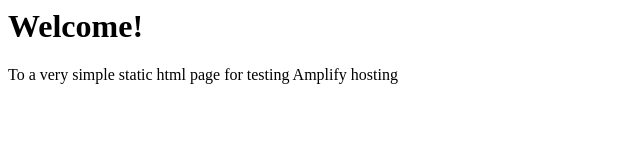
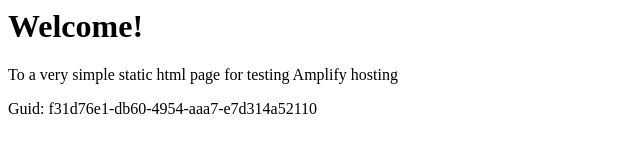
Before and after one commit to aws-aemilia-icn/Github-PR-Commit-Integration-Test-DoNotTouch-Gith-OKSLNVO2-v1-preprod-ap-northeast-2, a website: page src/index.html in a window 1280 px wide. Shown: the whole page, without its empty margins (0-640 px from the left). Drawn offline with Linux system fonts and the light colour scheme.

Commit message:
commit from integ tests

```diff
--- a/src/index.html
+++ b/src/index.html
@@ -1,3 +1,5 @@
+
+
 <html lang="en">
 
 <head>
@@ -10,6 +12,6 @@
 <body>
     <h1>Welcome!</h1>
     <p>To a very simple static html page for testing Amplify hosting</p>
-</body>
+    <p>Guid: f31d76e1-db60-4954-aaa7-e7d314a52110</p></body>
 
 </html>
```
